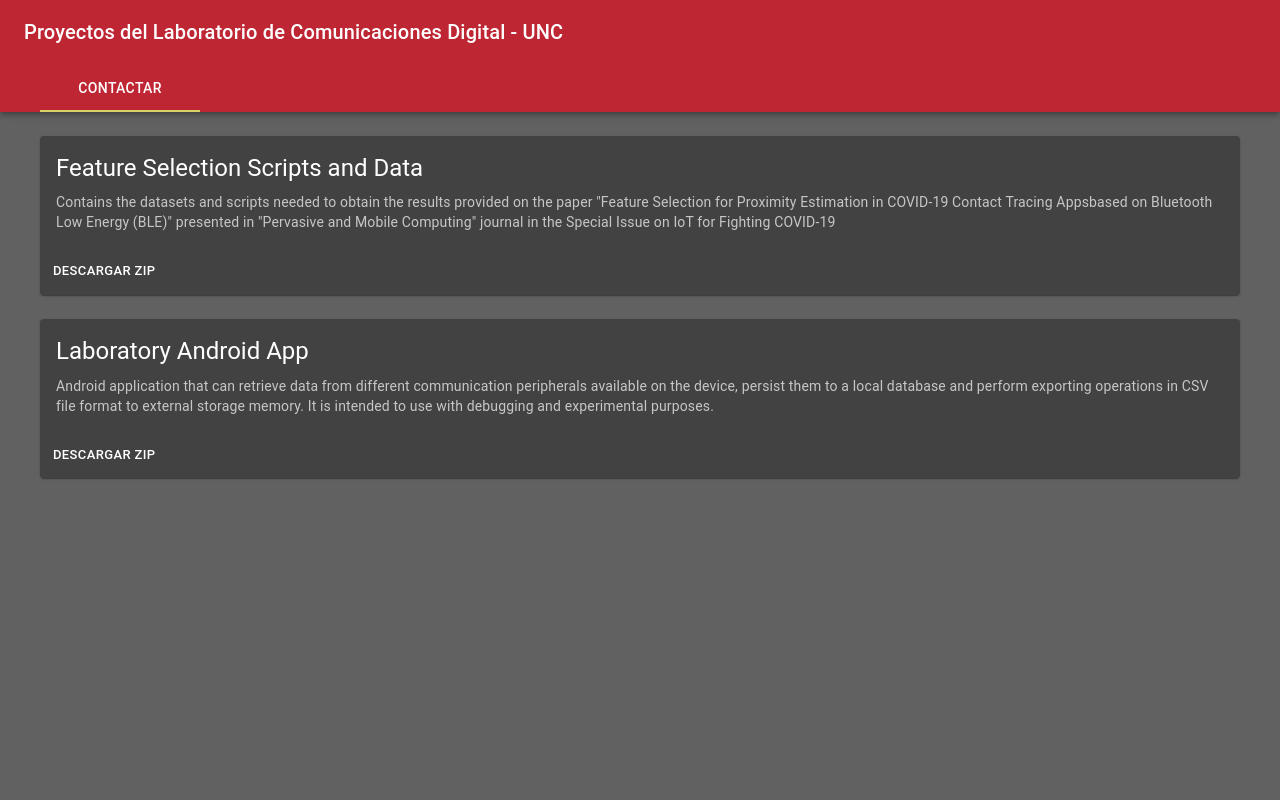
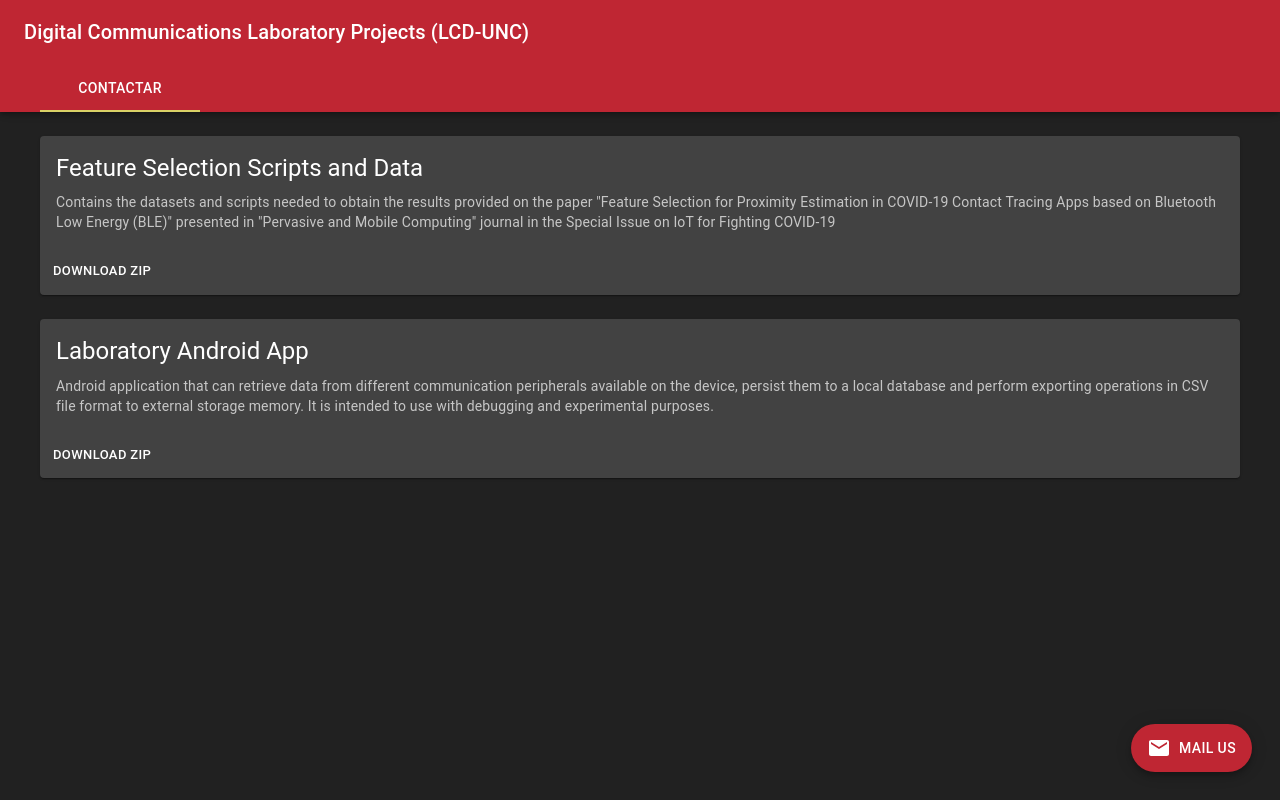
Before and after one commit to LCD-UNC/home, a React (Create React App) app: page / in a window 1280 px wide. Built offline with nearby package versions, Linux system fonts and the light colour scheme.

Commit message:
favicon, email button, darker background color

```diff
--- a/public/index.html
+++ b/public/index.html
@@ -2,14 +2,13 @@
 <html lang="en">
   <head>
     <meta charset="utf-8" />
-    <link rel="icon" href="%PUBLIC_URL%/favicon.ico" />
+    <link rel="icon" href="%PUBLIC_URL%/pp.ico" />
     <meta name="viewport" content="width=device-width, initial-scale=1" />
     <meta name="theme-color" content="#000000" />
     <meta
       name="description"
-      content="Proyectos del Laboratorio de Comunicaciones Digital - UNC"
+      content="Digital Communications Laboratory Projects (LCD-UNC)"
     />
-    <link rel="apple-touch-icon" href="%PUBLIC_URL%/logo192.png" />
     <!--
       manifest.json provides metadata used when your web app is installed on a
       user's mobile device or desktop. See https://developers.google.com/web/fundamentals/web-app-manifest/
@@ -24,7 +23,7 @@
       work correctly both with client-side routing and a non-root public URL.
       Learn how to configure a non-root public URL by running `npm run build`.
     -->
-    <title>Proyectos LCD</title>
+    <title>LCD-UNC Projects</title>
   </head>
   <body>
     <noscript>You need to enable JavaScript to run this app.</noscript>
--- a/src/App.js
+++ b/src/App.js
@@ -4,11 +4,13 @@ import AppBar from '@material-ui/core/AppBar';
 import Toolbar from '@material-ui/core/Toolbar';
 import Grid from '@material-ui/core/Grid';
 import Typography from '@material-ui/core/Typography';
-import { Container, Tab, Tabs, ThemeProvider } from '@material-ui/core';
-import RepoCard from './RepoCard';
+import { Container, Fab, Tab, Tabs, ThemeProvider, Tooltip } from '@material-ui/core';
+import MailIcon from '@material-ui/icons/Mail';
 import { createMuiTheme } from '@material-ui/core/styles';
 import grey from '@material-ui/core/colors/grey';
+
 import ProjectTab from './ProjectTab';
+import RepoCard from './RepoCard';
 
 const theme = createMuiTheme({
   palette: {
@@ -18,7 +20,7 @@ const theme = createMuiTheme({
     },
     secondary: {
         main: '#D9D166'
-    }
+    },
   },
 });
 
@@ -27,7 +29,7 @@ const useStyles = makeStyles((theme) => ({
         flexGrow: 1,
     },
     mainContainer: {
-        backgroundColor: grey[700],
+        backgroundColor: grey[900],
         height: '100%',
         marginBottom: '0px'
     },
@@ -41,6 +43,17 @@ const useStyles = makeStyles((theme) => ({
         padding: theme.spacing(2),
         textAlign: 'center',
         color: theme.palette.text.secondary,
+    },
+    margin: {
+        margin: theme.spacing(1),
+        top: 'auto',
+        right: 20,
+        bottom: 20,
+        left: 'auto',
+        position: 'fixed',
+    },
+    extendedIcon: {
+        marginRight: theme.spacing(1),
     },
 }));
 
@@ -66,7 +79,7 @@ function App() {
             <AppBar position="fixed">
                 <Toolbar variant="regular" className={classes.appBar}>
                     <Typography variant="h6" >
-                        Proyectos del Laboratorio de Comunicaciones Digital - UNC
+                        Digital Communications Laboratory Projects (LCD-UNC)
                     </Typography>
                 </Toolbar>
                 <Tabs value={value} onChange={handleChange} variant="scrollable"
@@ -100,7 +113,7 @@ function App() {
                     <Grid container spacing={3}>
                         <RepoCard image="" title="Feature Selection Scripts and Data" description='Contains the datasets and
                                     scripts needed to obtain the results provided on the paper "Feature Selection for Proximity
-                                    Estimation in COVID-19 Contact Tracing Appsbased on Bluetooth Low Energy (BLE)" presented in
+                                    Estimation in COVID-19 Contact Tracing Apps based on Bluetooth Low Energy (BLE)" presented in
                                     "Pervasive and Mobile Computing" journal in the Special Issue on IoT for Fighting COVID-19'
 
                             zipUrl="https://github.com/LCD-UNC/contactar_feature_selection/archive/master.zip"
@@ -117,6 +130,13 @@ function App() {
                 </ProjectTab>
 
             </Container>
+
+            <Tooltip title="lcd@fcefyn.unc.edu.ar" aria-label="mail" arrow>
+                <Fab variant="extended" color="primary" aria-label="add" className={classes.margin} href="mailto:lcd@fcefyn.unc.edu.ar">
+                    <MailIcon className={classes.extendedIcon} />
+                    Mail us
+                </Fab>
+            </Tooltip>
             </ThemeProvider>
         </div>
     );
--- a/src/ProjectTab.js
+++ b/src/ProjectTab.js
@@ -1,7 +1,6 @@
 import React, { Component } from 'react';
 import PropTypes from 'prop-types';
 import Box from '@material-ui/core/Box';
-import Typography from '@material-ui/core/Typography';
 
 {/*
 
--- a/src/RepoCard.js
+++ b/src/RepoCard.js
@@ -43,7 +43,7 @@ class RepoCard extends Component {
                     </CardActionArea>
                     <CardActions>
                         <Button size="small" target="_blank" href={ zipUrl }>
-                            Descargar ZIP
+                            Download ZIP
                         </Button>
                     </CardActions>
                 </Card>
```
Also changed, not shown: 2 other files (tests, documents, lock files or other folders).
